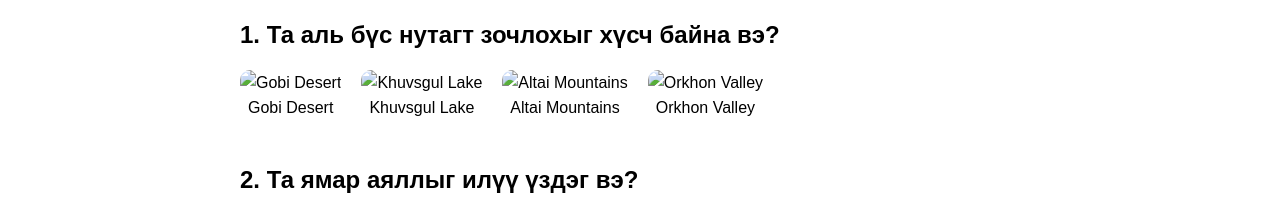
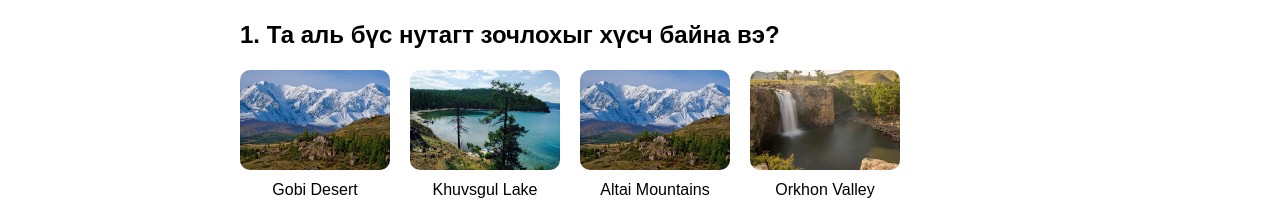
Before and after one commit to MunkhjinBj/WebDesign, a plain HTML site: page zahialah.html in a window 1280 px wide. Shown: the part 248-459 px from the top of the page. Drawn offline with Linux system fonts and the light colour scheme; files whose address does not match are found by name.

Commit message:
pictures
baigali pic

```diff
--- a/zahialah.html
+++ b/zahialah.html
@@ -39,19 +39,19 @@
                 <h2>1. Та аль бүс нутагт зочлохыг хүсч байна вэ?</h2>
                 <div class="options">
                     <div class="option">
-                        <img src="gobi.jpg" alt="Gobi Desert">
+                        <img src="/Users/bek/Documents/GitHub/WebDesign/images/altai mountains.jpg" alt="Gobi Desert">
                         <p>Gobi Desert</p>
                     </div>
                     <div class="option">
-                        <img src="khuvsgul.jpg" alt="Khuvsgul Lake">
+                        <img src="/Users/bek/Documents/GitHub/WebDesign/images/Khuvsgul lake.jpg" alt="Khuvsgul Lake">
                         <p>Khuvsgul Lake</p>
                     </div>
                     <div class="option">
-                        <img src="altai.jpg" alt="Altai Mountains">
+                        <img src="/Users/bek/Documents/GitHub/WebDesign/images/altai mountains.jpg" alt="Altai Mountains">
                         <p>Altai Mountains</p>
                     </div>
                     <div class="option">
-                        <img src="orkhon.jpg" alt="Orkhon Valley">
+                        <img src="/Users/bek/Documents/GitHub/WebDesign/images/Orkhon valley.jpg" alt="Orkhon Valley">
                         <p>Orkhon Valley</p>
                     </div>
                 </div>
```
Also changed, not shown: images/Gobi desert.jpg (added), images/Khuvsgul lake.jpg (added), images/Orkhon valley.jpg (added), images/altai mountains.jpg (added).
